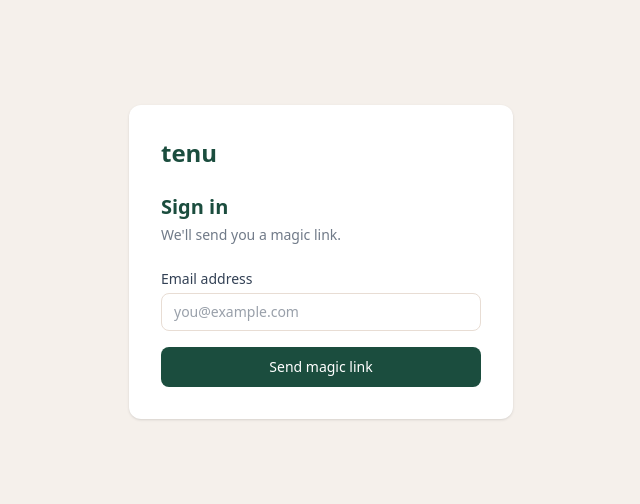
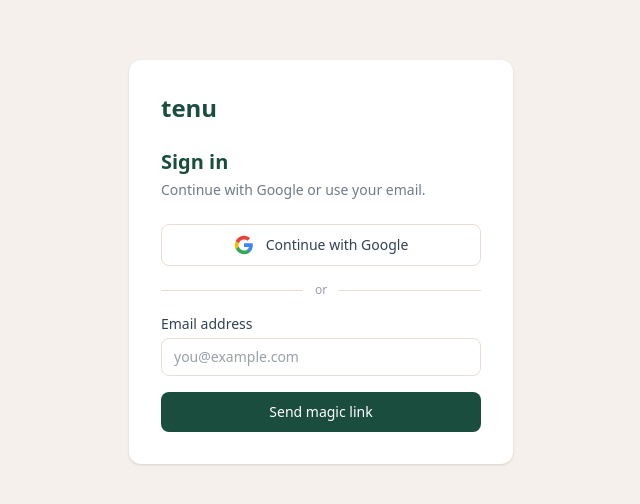
Before and after one commit to malikmubashir/tenu-world, a Next.js app: page /auth/login in a window 1280 px wide. Shown: the part 138-642 px from the top of the page, without its empty margins (319-959 px from the left). Built offline with nearby package versions, Linux system fonts and the light colour scheme; no server answers.

Commit message:
feat: add Google OAuth login alongside magic link

```diff
--- a/src/app/auth/login/page.tsx
+++ b/src/app/auth/login/page.tsx
@@ -4,13 +4,42 @@
 import Link from "next/link";
 import { createClient } from "@/lib/supabase/client";
 
+/**
+ * Login page — Google OAuth (primary) + magic link (fallback).
+ * Google gets us name, email, avatar in one click.
+ * Magic link for users without Google accounts.
+ */
 export default function LoginPage() {
   const [email, setEmail] = useState("");
   const [sent, setSent] = useState(false);
   const [error, setError] = useState("");
   const [loading, setLoading] = useState(false);
+  const [googleLoading, setGoogleLoading] = useState(false);
 
-  async function handleSubmit(e: React.FormEvent) {
+  async function handleGoogleSignIn() {
+    setError("");
+    setGoogleLoading(true);
+
+    const supabase = createClient();
+    const { error: authError } = await supabase.auth.signInWithOAuth({
+      provider: "google",
+      options: {
+        redirectTo: `${window.location.origin}/auth/callback`,
+        queryParams: {
+          access_type: "offline",
+          prompt: "consent",
+        },
+      },
+    });
+
+    if (authError) {
+      setError(authError.message);
+      setGoogleLoading(false);
+    }
+    // If no error, browser redirects to Google — no need to reset loading
+  }
+
+  async function handleMagicLink(e: React.FormEvent) {
     e.preventDefault();
     setError("");
     setLoading(true);
@@ -60,10 +89,45 @@
         </Link>
         <h1 className="mb-1 text-xl font-bold text-tenu-forest">Sign in</h1>
         <p className="mb-6 text-sm text-tenu-slate/70">
-          We&apos;ll send you a magic link.
+          Continue with Google or use your email.
         </p>
 
-        <form onSubmit={handleSubmit} className="space-y-4">
+        {/* Google OAuth — primary login method */}
+        <button
+          onClick={handleGoogleSignIn}
+          disabled={googleLoading}
+          className="mb-4 flex w-full items-center justify-center gap-3 rounded-lg border border-tenu-cream-dark bg-white px-4 py-2.5 text-sm font-medium text-tenu-slate hover:bg-tenu-cream/50 disabled:opacity-50"
+        >
+          <svg className="h-5 w-5" viewBox="0 0 24 24">
+            <path
+              d="M22.56 12.25c0-.78-.07-1.53-.2-2.25H12v4.26h5.92a5.06 5.06 0 0 1-2.2 3.32v2.77h3.57c2.08-1.92 3.28-4.74 3.28-8.1z"
+              fill="#4285F4"
+            />
+            <path
+              d="M12 23c2.97 0 5.46-.98 7.28-2.66l-3.57-2.77c-.98.66-2.23 1.06-3.71 1.06-2.86 0-5.29-1.93-6.16-4.53H2.18v2.84C3.99 20.53 7.7 23 12 23z"
+              fill="#34A853"
+            />
+            <path
+              d="M5.84 14.09c-.22-.66-.35-1.36-.35-2.09s.13-1.43.35-2.09V7.07H2.18C1.43 8.55 1 10.22 1 12s.43 3.45 1.18 4.93l2.85-2.22.81-.62z"
+              fill="#FBBC05"
+            />
+            <path
+              d="M12 5.38c1.62 0 3.06.56 4.21 1.64l3.15-3.15C17.45 2.09 14.97 1 12 1 7.7 1 3.99 3.47 2.18 7.07l3.66 2.84c.87-2.6 3.3-4.53 6.16-4.53z"
+              fill="#EA4335"
+            />
+          </svg>
+          {googleLoading ? "Redirecting..." : "Continue with Google"}
+        </button>
+
+        {/* Divider */}
+        <div className="mb-4 flex items-center gap-3">
+          <div className="h-px flex-1 bg-tenu-cream-dark" />
+          <span className="text-xs text-tenu-slate/50">or</span>
+          <div className="h-px flex-1 bg-tenu-cream-dark" />
+        </div>
+
+        {/* Magic link — fallback */}
+        <form onSubmit={handleMagicLink} className="space-y-4">
           <div>
             <label htmlFor="email" className="mb-1 block text-sm font-medium text-tenu-slate">
               Email address
```
